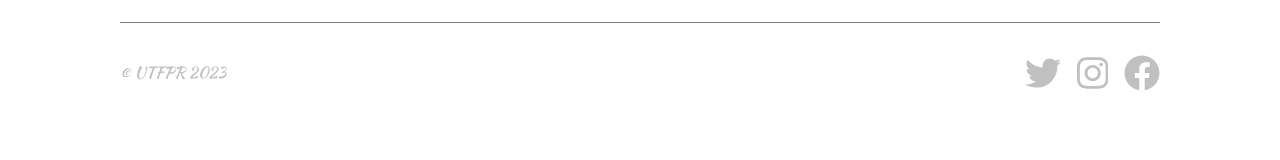
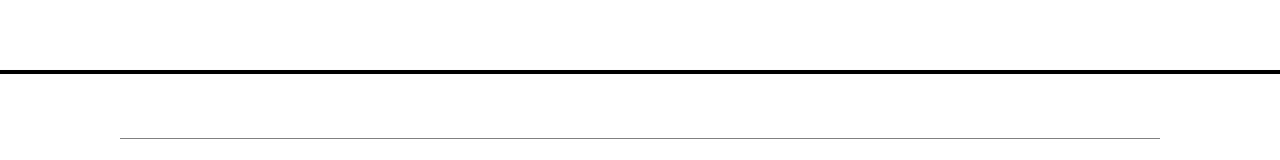
Before and after one commit to JulianeAdamy/siteutfpr, a Next.js app: page / in a window 1280 px wide. Shown: the part 4007-4167 px from the top of the page. Before the commit the page ends 4130 px from the top, so only its background shows below. Built offline with nearby package versions, Linux system fonts and the light colour scheme.

Commit message:
fix: borda

```diff
--- a/app/components/Courses.tsx
+++ b/app/components/Courses.tsx
@@ -197,6 +197,9 @@ export default function Courses() {
                     </div>
                 </a>
                 </div>
+                <div className="md:col-span-2 lg:col-span-3 mt-16 ">
+                <hr style={{ border: '2px solid black ', width: '100%', margin: '0'}} />
+                </div>
         </main>
 
     )
```
